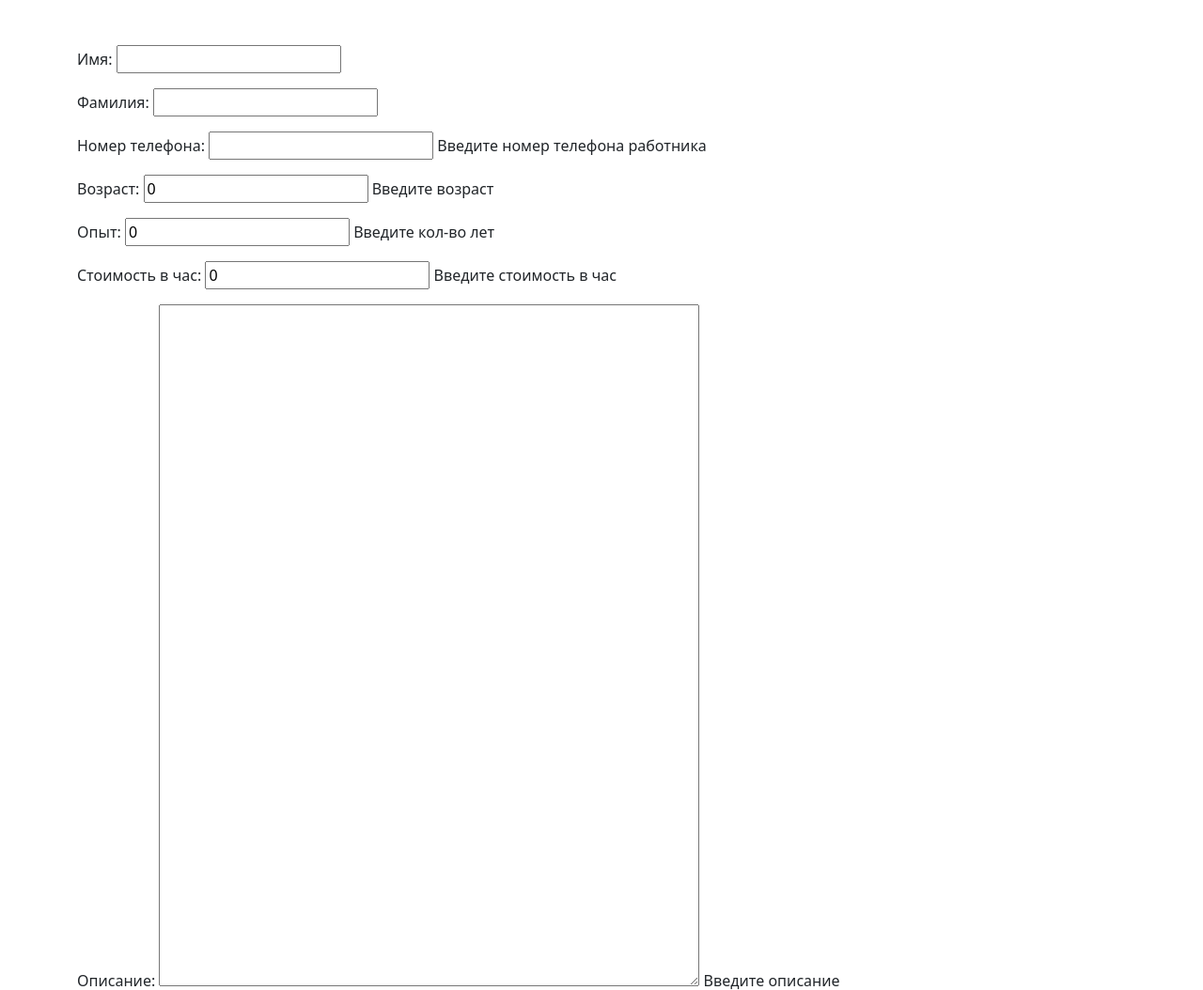
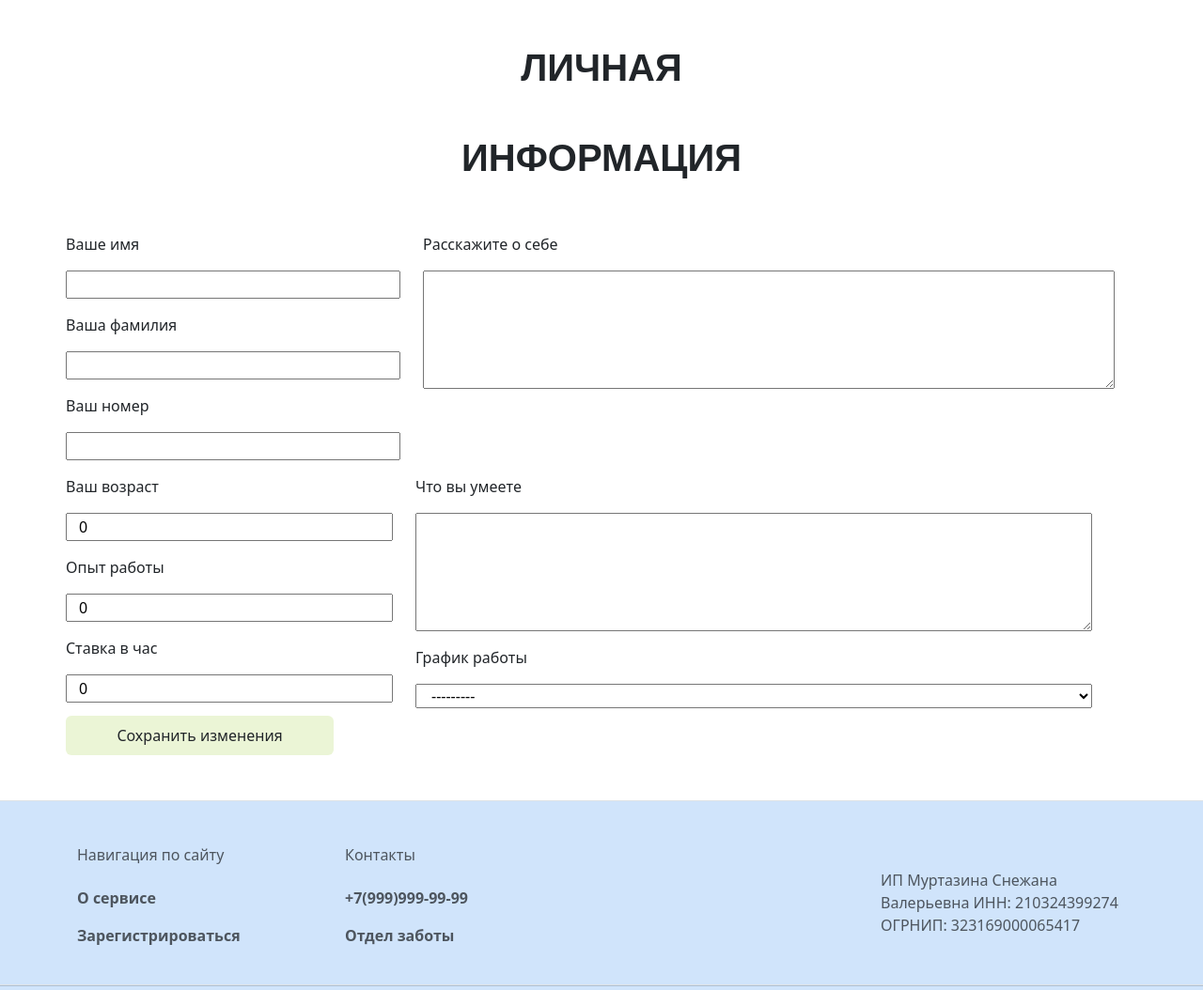
Before and after one commit to servicenanny/servicenanny, a Django app: page /nanny/register in a window 1280 px wide. Shown: the part 84-1138 px from the top of the page at 94% size. Run offline with Django 5.2, Linux system fonts and the light colour scheme; some libraries are stand-ins or nearby versions; some web fonts are replaced.

Commit message:
верстка формы для нянь

```diff
--- a/apps/app_worker/forms/nanny_form.py
+++ b/apps/app_worker/forms/nanny_form.py
@@ -12,6 +12,6 @@
         model = Nanny
         fields = ['phone_number', 'age', 'experience', 'cost_per_hour', 'describe', 'skills', 'work_days']
         widgets = {
-            'describe': Textarea(attrs={'cols': 60, 'rows': 30}),
-            'skills': Textarea(attrs={'cols': 60, 'rows': 20}),
+            'describe': Textarea(attrs={'cols': 8, 'rows': 5}),
+            'skills': Textarea(attrs={'cols': 8, 'rows': 5}),
         }
--- a/apps/app_worker/templates/nanny_register.html
+++ b/apps/app_worker/templates/nanny_register.html
@@ -9,16 +9,46 @@
 <link rel="stylesheet" href="{% static 'css/header.css' %}" />
 <link rel="stylesheet" href="{% static 'css/footer.css' %}" />
 {% endblock %}
-{% block  header %}
+{% block header %}
 {% include "header_yellow.html" with text_color='text-dark' %}
 {% endblock %}
-{% block  content %}
+{% block content %}
 <div class="container my-5">
+    <h1 class="my-5 text-uppercase mursgothic text-center"><strong>Личная</strong></h1>
+    <h1 class="my-5 text-uppercase mursgothic text-center"><strong>Информация</strong></h1>
     <form action="." method="POST">
+        <div class="row no-gutters">
             {% csrf_token %}
-        {{ form.user_form.as_p }}
-        {{ form.nanny_form.as_p }}
-        <button type="submit">
+            <div class="col-4">
+                <div class="row py-2 w-100">Ваше имя</div>
+                <div class="row py-2 w-100">{{ form.user_form.first_name }}</div>
+                <div class="row py-2 w-100">Ваша фамилия</div>
+                <div class="row py-2 w-100">{{ form.user_form.last_name }}</div>
+                <div class="row py-2 w-100">Ваш номер </div>
+                <div class="row py-2 w-100">{{ form.nanny_form.phone_number }}</div>
+            </div>
+            <div class="col-8">
+                <div class="row py-2 w-100">Расскажите о себе</div>
+                <div class="row py-2 w-100">{{ form.nanny_form.describe }}</div>
+            </div>
+            <div class="row no-gutters">
+                <div class="col-4">
+                    <div class="row py-2 w-100">Ваш возраст</div>
+                    <div class="row py-2 w-100">{{ form.nanny_form.age }}</div>
+                    <div class="row py-2 w-100">Опыт работы</div>
+                    <div class="row py-2 w-100">{{ form.nanny_form.experience }}</div>
+                    <div class="row py-2 w-100">Ставка в час</div>
+                    <div class="row py-2 w-100">{{ form.nanny_form.cost_per_hour }}</div>
+                </div>
+                <div class="col-8">
+                    <div class="row py-2 w-100">Что вы умеете</div>
+                    <div class="row py-2 w-100">{{ form.nanny_form.skills }}</div>
+                    <div class="row py-2 w-100">График работы</div>
+                    <div class="row py-2 w-100">{{ form.nanny_form.work_days }}</div>
+                </div>
+            </div>
+            <button class="btn btn-yellow py-2 w-lg-25 w-100">Сохранить изменения</button>
+        </div>
     </form>
 </div>
 {% endblock %}
```
Lines whose indentation alone changed are shown as unchanged.
